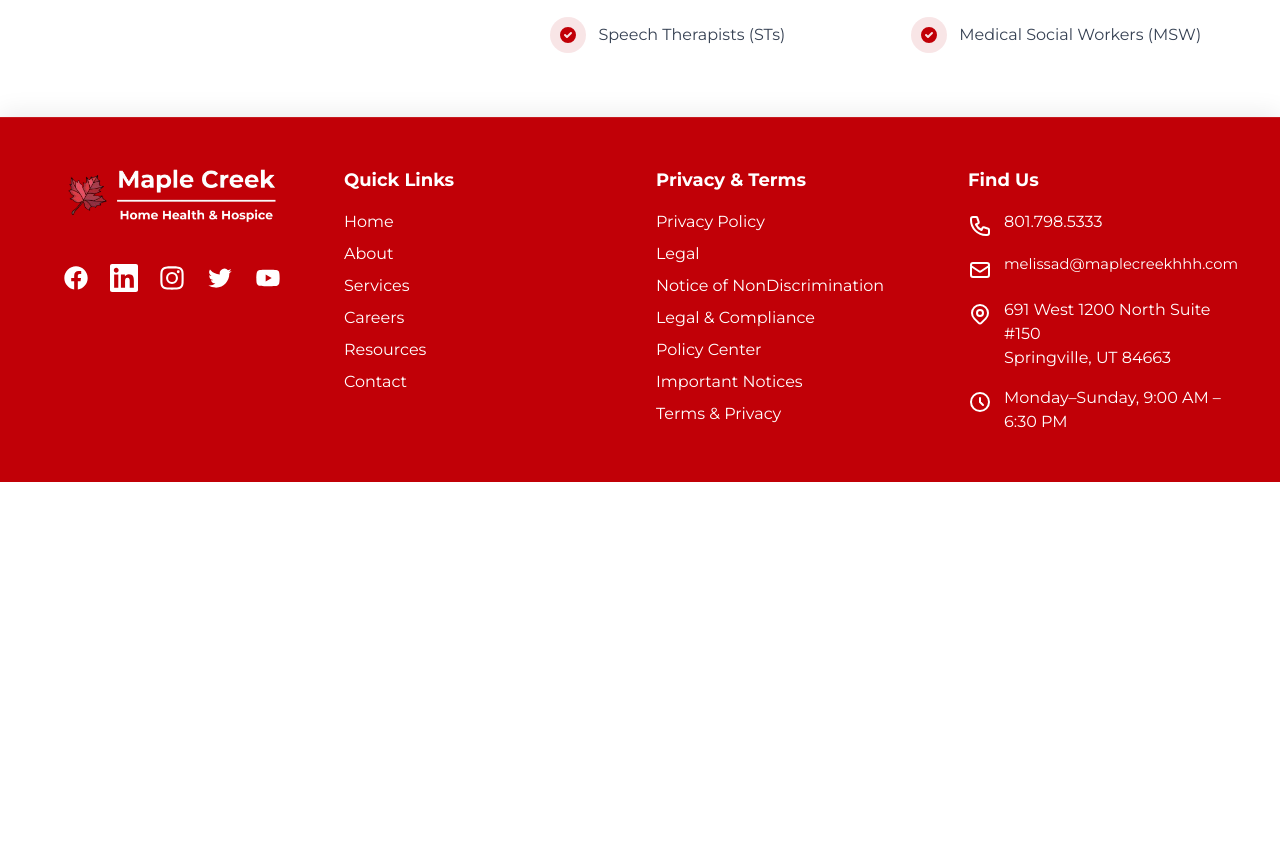
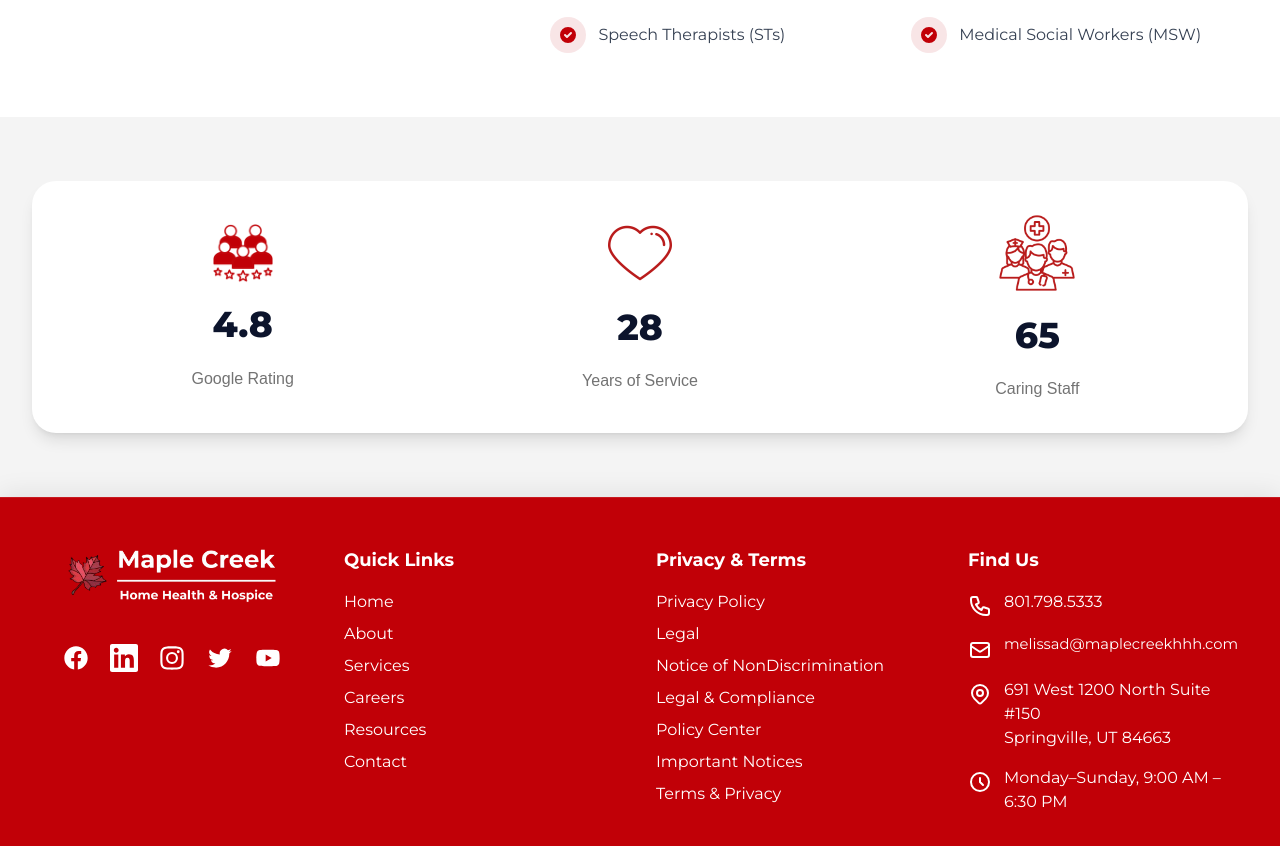
Before and after one commit to jjacobsonn/maplecreek-site, a Next.js app: page /hospice in a window 1280 px wide. Shown: the part 1283-2129 px from the top of the page. Before the commit the page ends 1765 px from the top, so only its background shows below. Built offline with nearby package versions, Linux system fonts and the light colour scheme.

Commit message:
Update: Added animated stats section from about to hospice page

```diff
--- a/src/app/hospice/page.tsx
+++ b/src/app/hospice/page.tsx
@@ -1,5 +1,7 @@
 "use client";
+
 import Image from "next/image";
+import AnimatedStats from "../../components/AnimatedStats";
 
 export default function HospicePage() {
   return (
@@ -110,6 +112,9 @@ export default function HospicePage() {
           </div>
         </div>
       </section>
+
+      {/* Animated Stats Section (reused from About) */}
+      <AnimatedStats />
     </>
   );
 }
```
